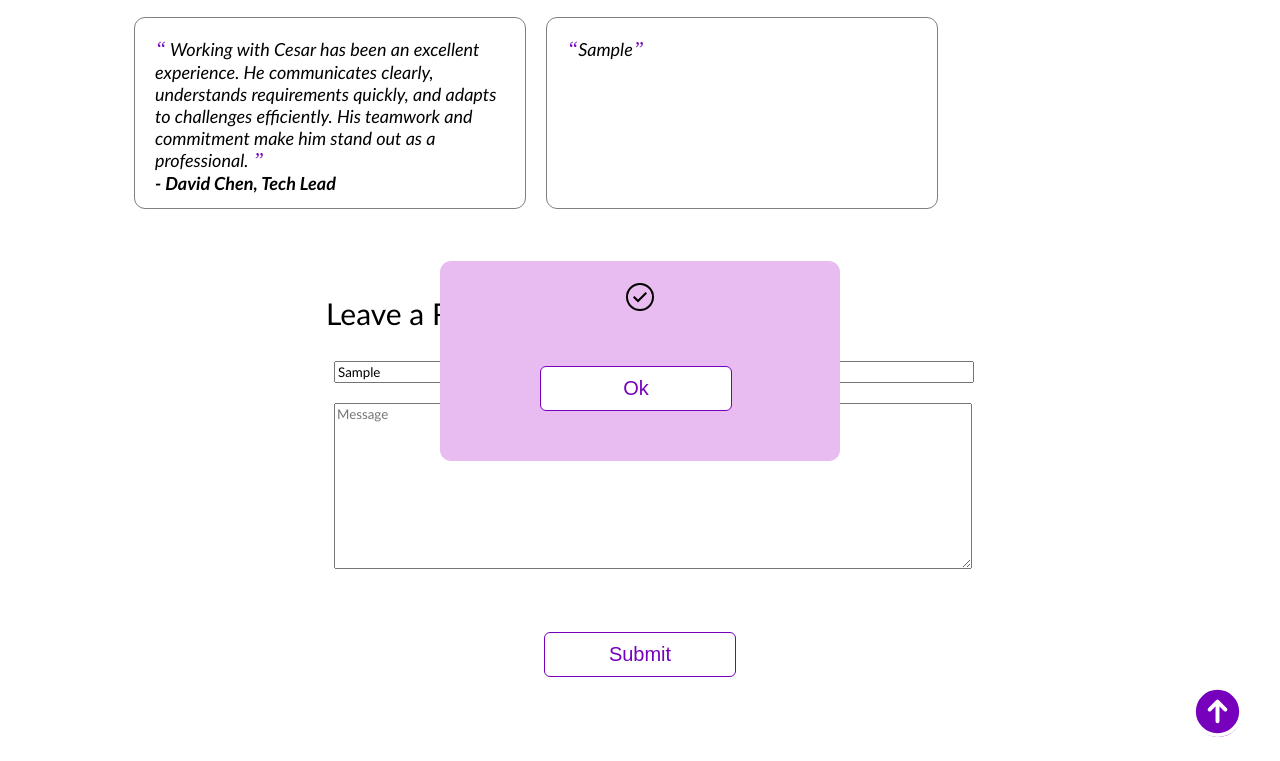
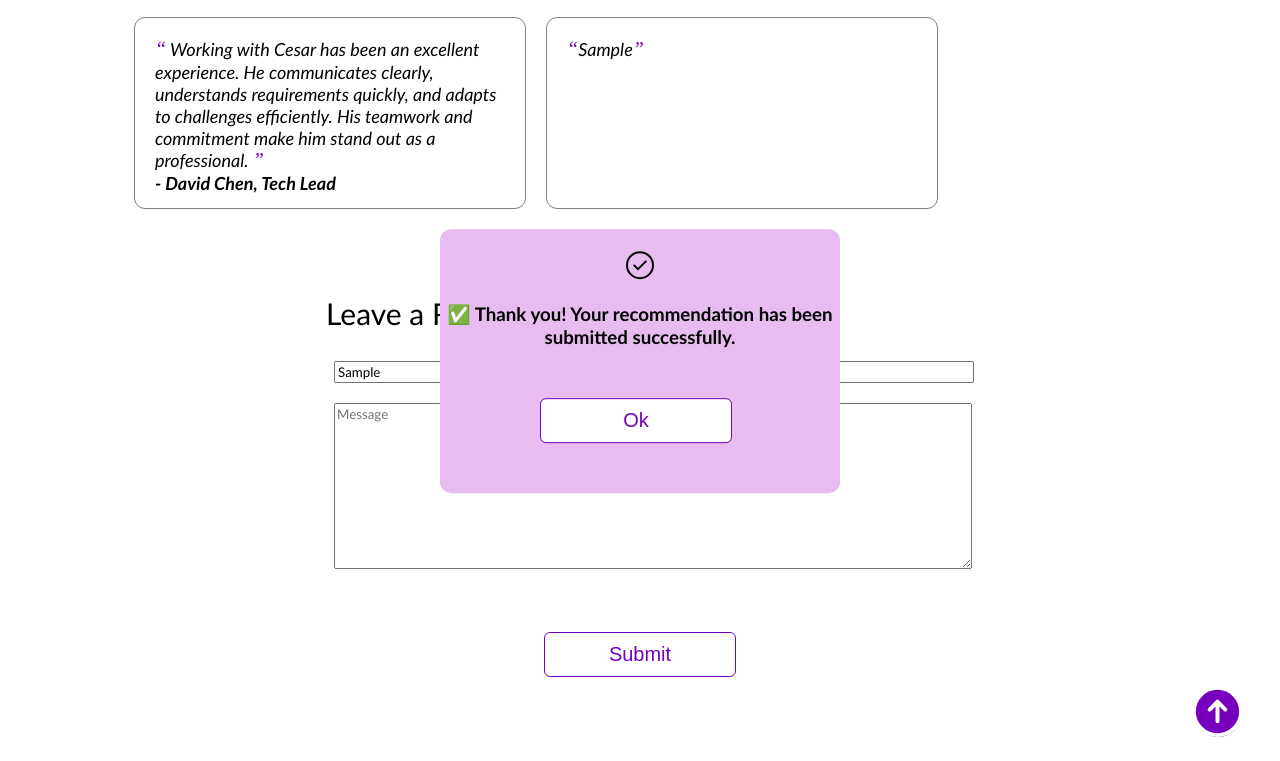
Before and after one commit to cesarco/cesarco.github.io, a plain HTML site: page index.html in a window 1280 px wide. Both pictures are taken after typing "Sample", "Sample" into the empty fields and a click on the button "Submit". Shown: the part 2448-3209 px from the top of the page. Drawn offline with Linux system fonts and the light colour scheme.

Commit message:
Actualizar mensaje de confirmación en el popup de recomendaciones

```diff
--- a/index.html
+++ b/index.html
@@ -220,12 +220,13 @@
   </div>
 
 
-  <div class="popup" id="popup" class="flex_center">
-    <img src="html_finalprojimages/checkmark--outline.svg" />
-    <h3><!-- Add appropriate text here--></h3>
-    <button onclick="showPopup(false)">Ok</button>
-  </div>
+<div class="popup" id="popup" class="flex_center">
+  <img src="html_finalprojimages/checkmark--outline.svg"/>
+  <h3>✅ Thank you! Your recommendation has been submitted successfully.</h3>
+  <button onclick="showPopup(false)">Ok</button>
+</div>
 
 </body>
 
+
 </html>
```
